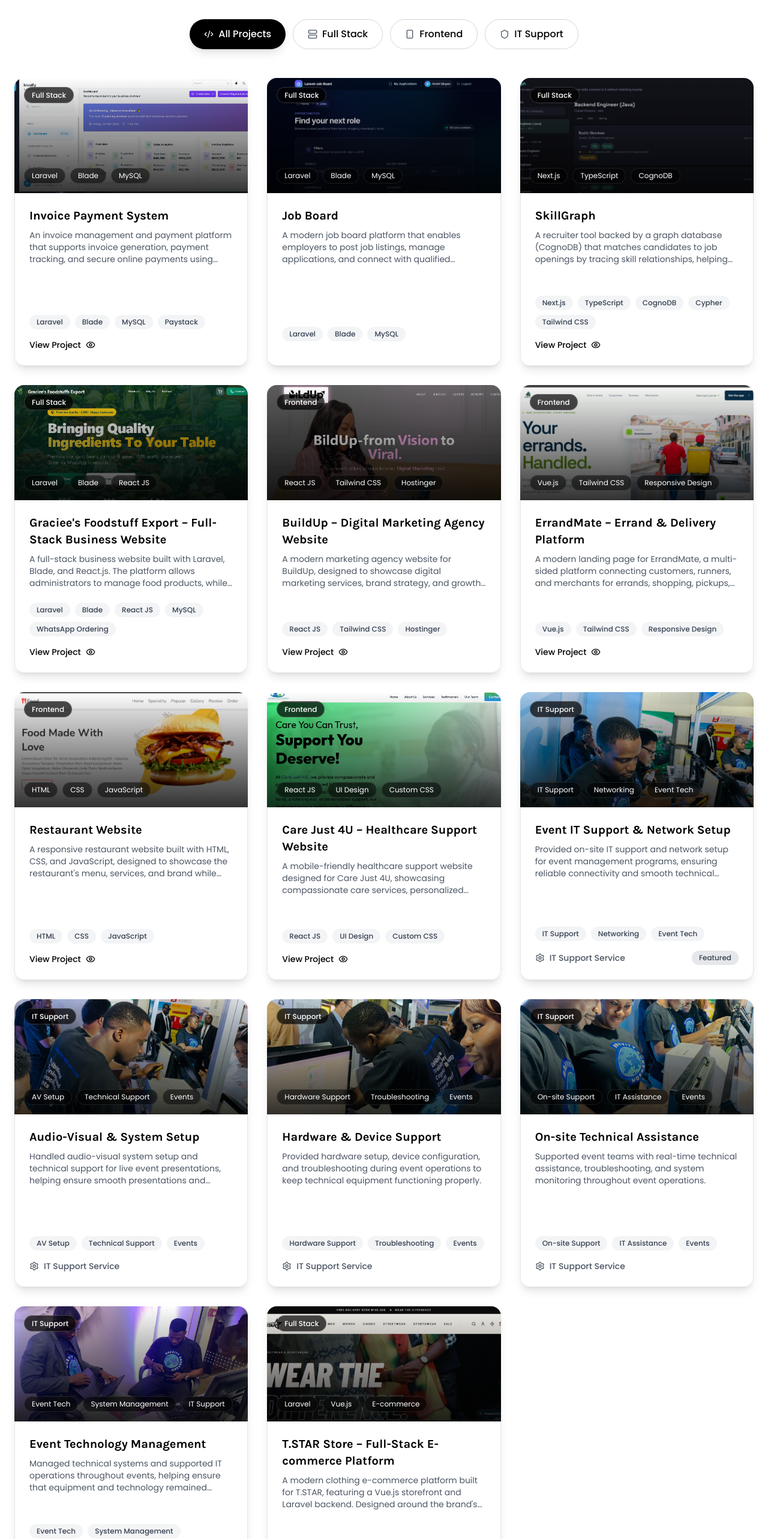
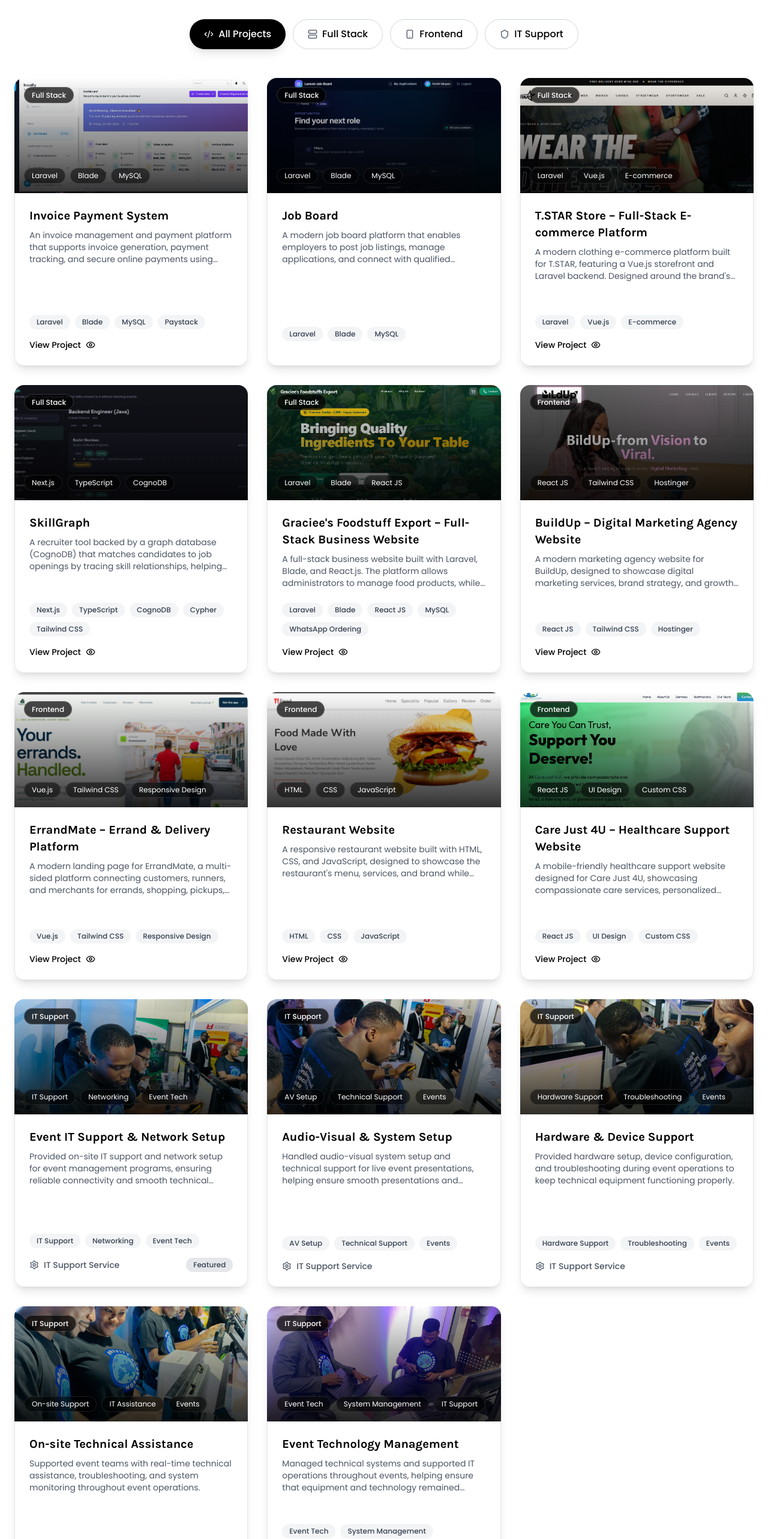
Before and after one commit to ojingwaDaniel/Portfolio-website, a React (Create React App) app: page / in a window 1280 px wide. Shown: the part 3780-6346 px from the top of the page at 60% size. Built offline with nearby package versions, Linux system fonts and the light colour scheme.

Commit message:
update: updated the project list

```diff
--- a/src/components/Projects.jsx
+++ b/src/components/Projects.jsx
@@ -52,6 +52,17 @@ const Projects = () => {
       image: jobBoard,
       category: "fullstack",
       github: "https://github.com/ojingwaDaniel/Job-Board",
+    },
+    {
+      id: 14,
+      title: "T.STAR Store – Full-Stack E-commerce Platform",
+      description:
+        "A modern clothing e-commerce platform built for T.STAR, featuring a Vue.js storefront and Laravel backend. Designed around the brand's identity and motto, 'Wear The Difference', to provide customers with a modern online shopping experience.",
+      tags: ["Laravel", "Vue.js", "E-commerce"],
+      image: TstarStore,
+      category: "fullstack",
+      github: "https://github.com/ojingwaDaniel/T.Star-Store",
+      live: "https://tstarstore.netlify.app/",
     },
 
     {
@@ -177,18 +188,7 @@ const Projects = () => {
       category: "it-support",
     },
 
-    // NEW PROJECT: T.STAR STORE
-    {
-      id: 14,
-      title: "T.STAR Store – Full-Stack E-commerce Platform",
-      description:
-        "A modern clothing e-commerce platform built for T.STAR, featuring a Vue.js storefront and Laravel backend. Designed around the brand's identity and motto, 'Wear The Difference', to provide customers with a modern online shopping experience.",
-      tags: ["Laravel", "Vue.js", "E-commerce"],
-      image: TstarStore,
-      category: "fullstack",
-      github: "https://github.com/ojingwaDaniel/T.Star-Store",
-      live: "https://tstarstore.netlify.app/",
-    },
+
   ];
 
   const filters = [
```
